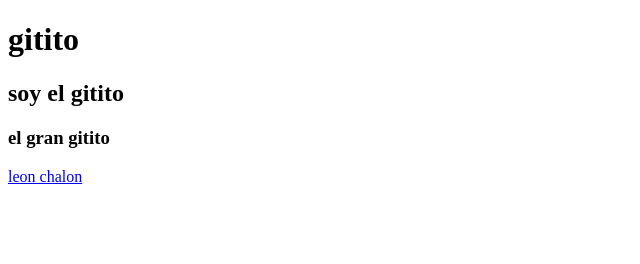
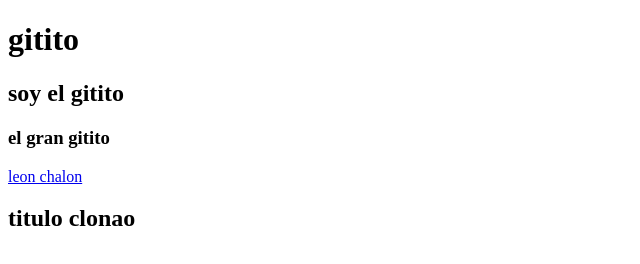
Before and after one commit to Jumilde/gitito, a plain HTML site: page gitito.html in a window 1280 px wide. Shown: the whole page, without its empty margins (0-640 px from the left). Drawn offline with Linux system fonts and the light colour scheme.

Commit message:
demianmaia

```diff
--- a/gitito.html
+++ b/gitito.html
@@ -10,5 +10,7 @@
     <h2>soy el gitito</h2>
     <h3>el gran gitito</h3>
     <a href="#">leon chalon</a>
+
+    <h2>titulo clonao</h2>
   </body>
 </html>
```
